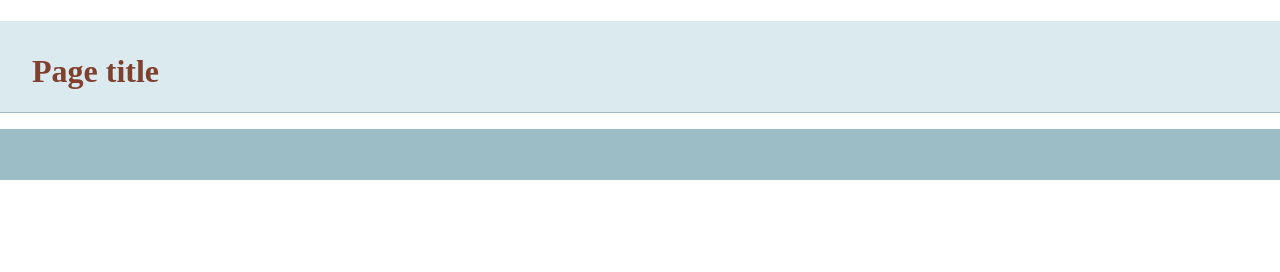
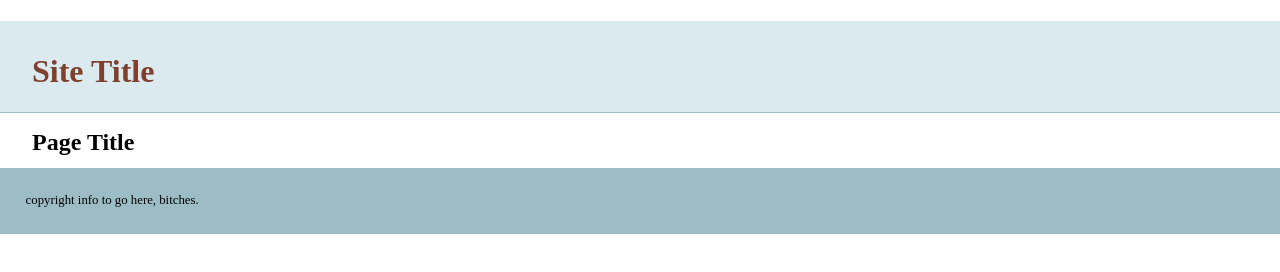
Before and after one commit to brocksues/git-basics, a plain HTML site: page index.html in a window 1280 px wide. Drawn offline with nearby package versions, Linux system fonts and the light colour scheme.

Commit message:
added more info to index template

```diff
--- a/index.html
+++ b/index.html
@@ -14,13 +14,15 @@
     </head>
     <body>
     <header>
-	<h1>Page title</h1>
+	<h1>Site Title</h1>
     </header>
     <nav id="pageNav">
     </nav>
     <main>
+        <h2>Page Title</h2>
     </main>
     <footer>
+    copyright info to go here, bitches.
     </footer>
         <script>
 //use the modernizr load to load up external scripts. This will load the scripts asynchronously, but the order listed matters. Although it will load all scripts in parallel, it will execute them in the order listed
```
